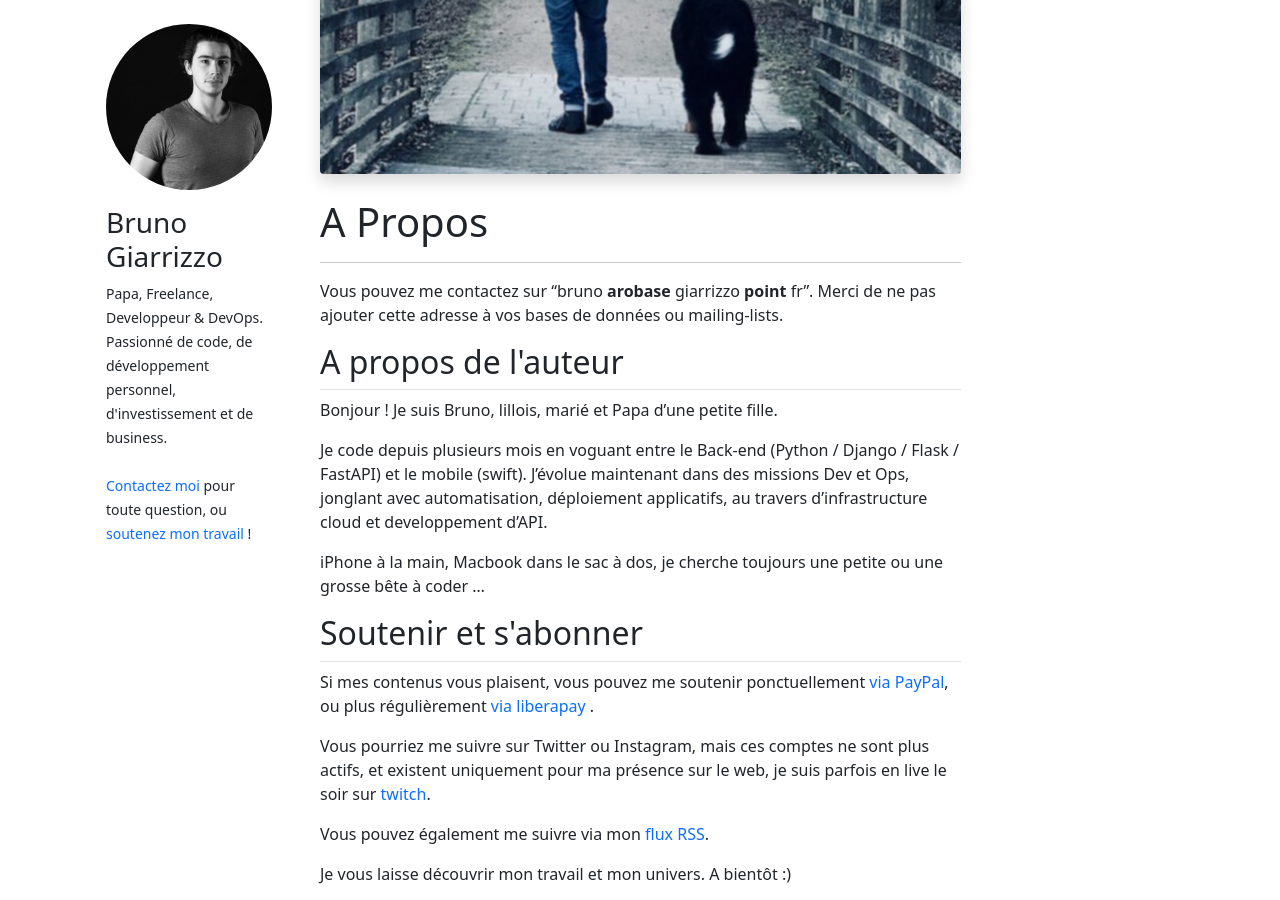
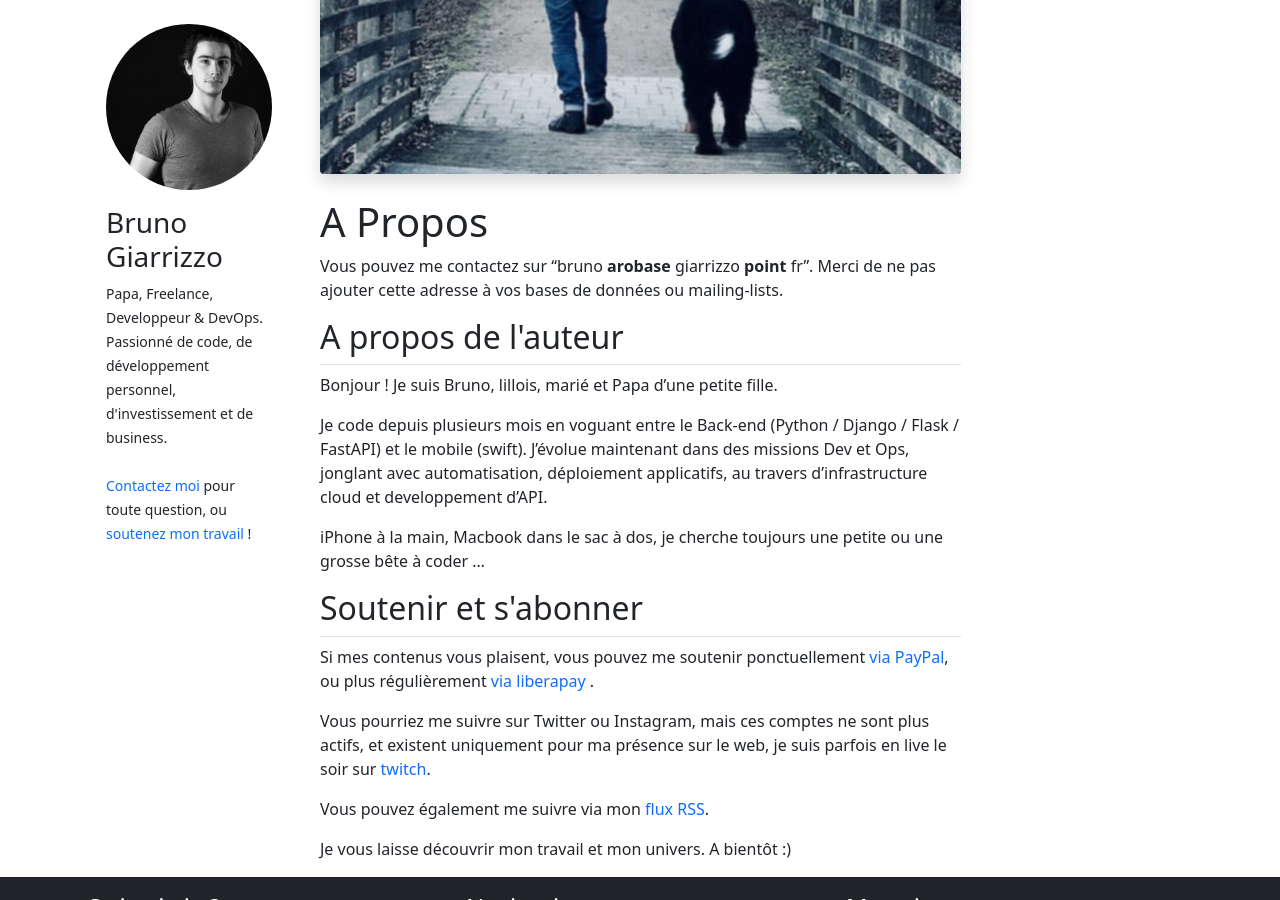
Before and after one commit to bgiarrizzo/website-giarrizzo-bruno, a Jekyll site: the page built from pages/about.md, in a window 1280 px wide and 900 px high, scrolled down 333 px. Built offline with Jekyll 4.4.1, drawn with Linux system fonts in a browser that asks for light colours; nearby versions of some CDN libraries.

```diff
--- a/_layouts/page.html
+++ b/_layouts/page.html
@@ -11,15 +11,19 @@ layout: default
       {% endif %}
 
       <article class="mb-3">
-          <h1>
-            {{ page.title }}
-          </h1>
+          {% if page.title %}
+            <h1>
+              {{ page.title }}
+            </h1>
+          {% endif %}
           {% if page.summary %}
             <p class="font-italic">
               {{ page.summary }}
             </p>
           {% endif %}
+          {% if page.summary and page.title %}
           <hr />
+          {% endif %}
           <div class="text-justify">
             {{ content }}
           </div>
```
Also changed, not shown: pages/onboard.html (added, +8 -0 lines), images/pages/onboard/cover.jpg (added).
